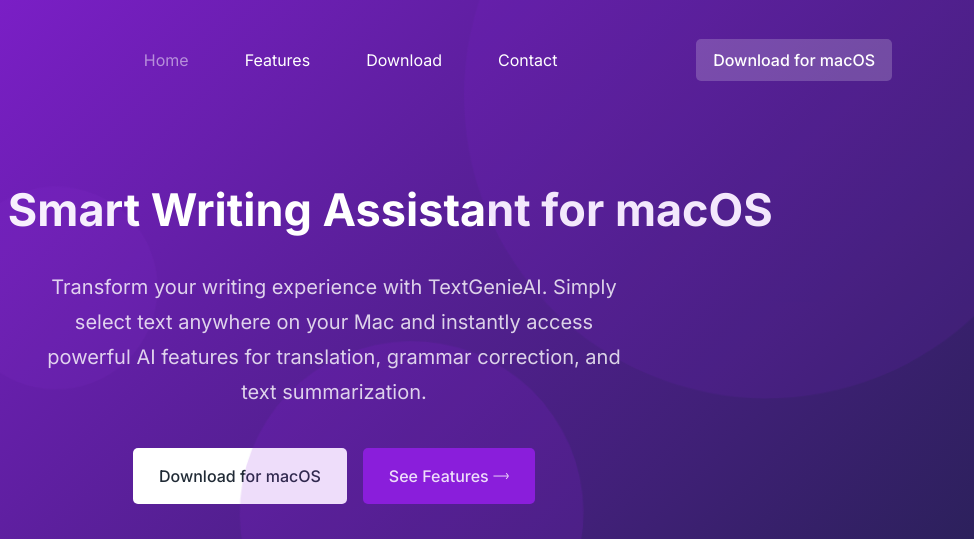
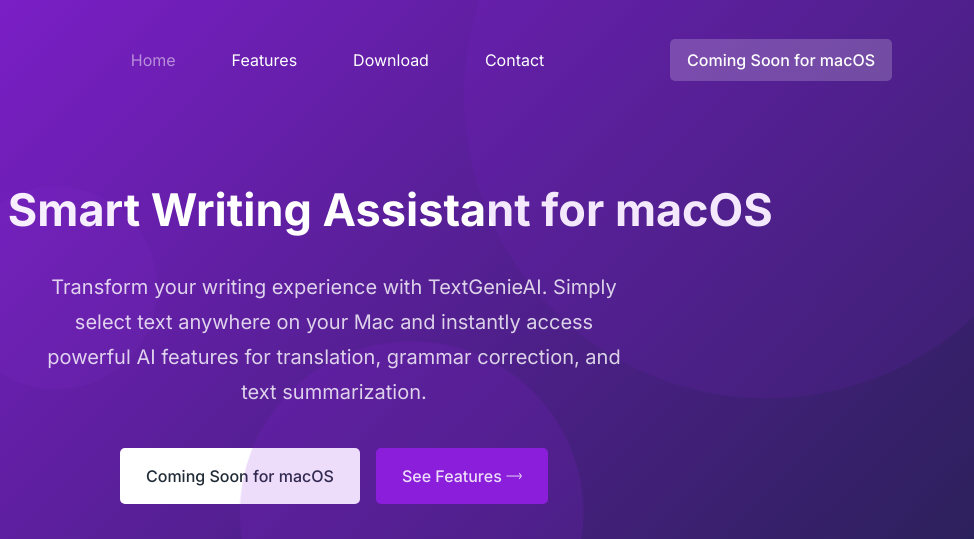
Before and after one commit to quantumass/Where-is-my-cash-Web, a website: page index.html in a window 1280 px wide. Shown: the top 539 px of the page, 306-1280 px from the left. Drawn offline with Linux system fonts and the light colour scheme.

Commit message:
docs: update macOS download button text to "Coming Soon"
The macOS download feature is not yet available, so the button text is updated to "Coming Soon" to set accurate user expectations.

```diff
--- a/index.html
+++ b/index.html
@@ -202,7 +202,7 @@
 
               <div class="navbar-btn d-none d-sm-inline-block">
                 <a href="#download" class="ud-main-btn ud-white-btn">
-                  Download for macOS
+                  Coming Soon for macOS
                 </a>
               </div>
             </nav>
@@ -235,7 +235,7 @@
               <ul class="ud-hero-buttons">
                 <li>
                   <a href="#download" class="ud-main-btn ud-white-btn">
-                    Download for macOS
+                    Coming Soon for macOS
                   </a>
                 </li>
                 <li>
@@ -492,7 +492,7 @@
               </ul>
               <br/>
               <a href="#" class="ud-main-btn ud-white-btn">
-                <i class="lni lni-apple"></i> Download for macOS
+                <i class="lni lni-apple"></i> Coming soon for macOS
               </a>
             </div>
           </div>
```
